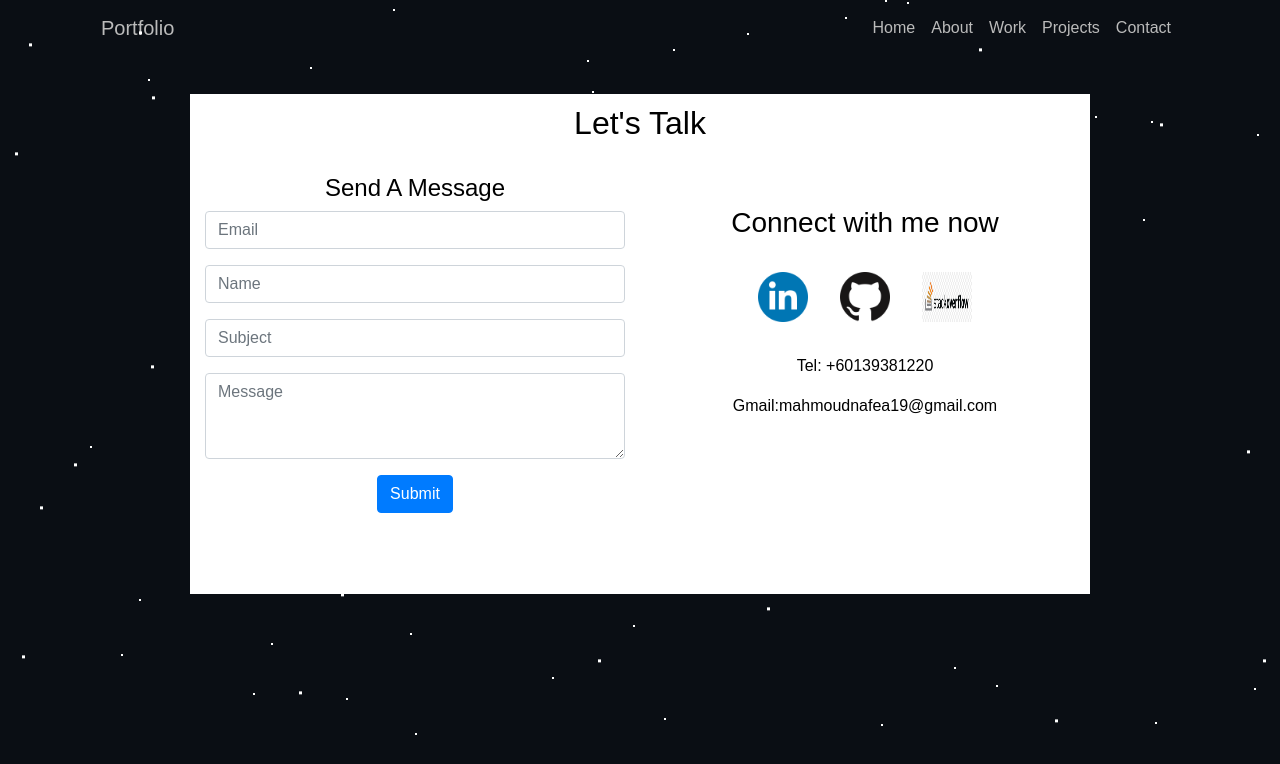
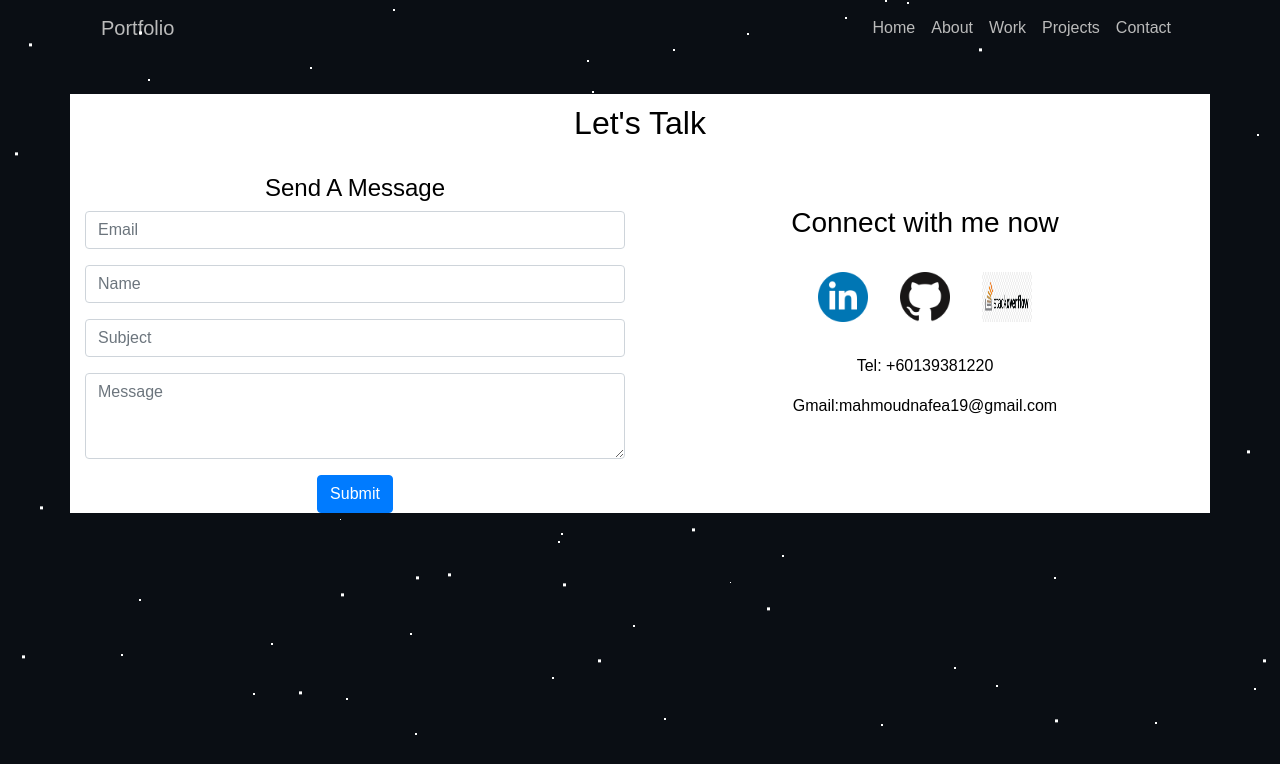
Before and after one commit to MahmoudNafea/portfolio, a React (Create React App) app: page /contact in a window 1280 px wide. Shown: the top 764 px of the page. Built offline with nearby package versions, Linux system fonts and the light colour scheme.

Commit message:
removing height and wedith of contact

```diff
--- a/src/pages/contact.js
+++ b/src/pages/contact.js
@@ -11,7 +11,7 @@ const ContactPage = () => {
             <div id="stars" />
             <div id="stars2" />
             <div id="stars3" />
-            <Container className="text-center" style={{ background: "white", color: "black", width: "900px", height: "500px" }}>
+            <Container className="text-center" style={{ background: "white", color: "black" }}>
                 <div style={{ margin: "2rem 0" }}>
                     <h2 style={{ paddingTop: "10px" }}>Let's Talk</h2>
                 </div>
```
